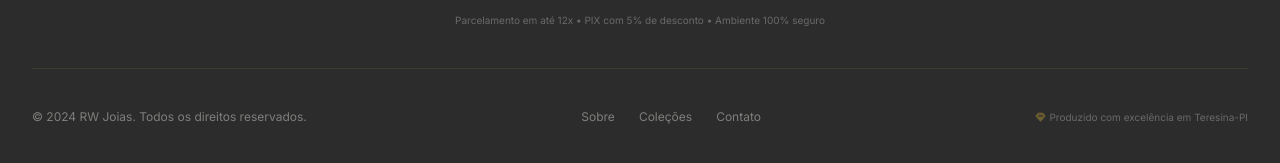
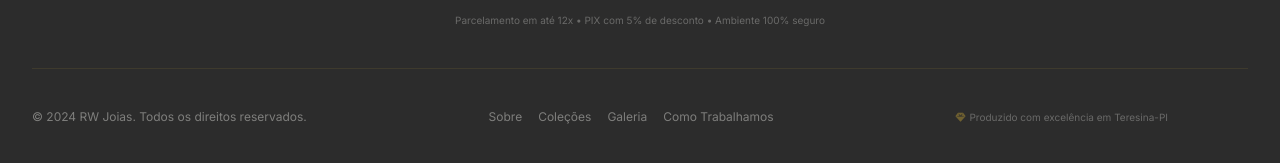
Before and after one commit to dgilmourcode/rwjoias, a website built with Vite: page index.html in a window 1280 px wide. Shown: the part 6052-6215 px from the top of the page. Built offline with nearby package versions, Linux system fonts and the light colour scheme; a web font is replaced by a local one.

Commit message:
feat: ajuste do nav e footer

```diff
--- a/index.html
+++ b/index.html
@@ -769,8 +769,8 @@
         </p>
       </div>
 
-      <!-- Bottom: Copyright + Links -->
-      <div class="flex flex-col md:flex-row justify-between items-center gap-4 text-center md:text-left">
+      <!-- Bottom: Copyright + Links - CORRIGIDO MOBILE -->
+      <div class="flex flex-col md:flex-row justify-center md:justify-between items-center gap-4 text-center">
 
         <!-- Copyright -->
         <p class="text-cream/40 text-xs">
@@ -778,18 +778,20 @@
         </p>
 
         <!-- Quick Links -->
-        <div class="flex items-center gap-6 text-xs">
+        <div class="flex flex-wrap justify-center items-center gap-4 text-xs">
           <a href="#sobre" class="text-cream/40 hover:text-gold transition-colors">Sobre</a>
           <a href="#colecoes" class="text-cream/40 hover:text-gold transition-colors">Coleções</a>
-          <a href="#contato" class="text-cream/40 hover:text-gold transition-colors">Contato</a>
+          <a href="#galeria" class="text-cream/40 hover:text-gold transition-colors">Galeria</a>
+          <a href="#processo" class="text-cream/40 hover:text-gold transition-colors">Como Trabalhamos</a>
         </div>
 
         <!-- Crafted Badge -->
-        <p class="text-cream/30 text-[10px] flex items-center gap-1 pr-20 md:pr-0">
+        <p class="text-cream/30 text-[10px] flex items-center justify-center gap-1 md:justify-start md:pr-20">
           <i class="fas fa-gem text-gold/40"></i>
-          Produzido com excelência em Teresina-PI
+          <span>Produzido com excelência em Teresina-PI</span>
         </p>
       </div>
+
     </div>
   </footer>
 
```
Also changed, not shown: dist/assets/index-B5U5fzWb.js (deleted), dist/assets/index-Czwfi4B7.css (added), dist/assets/index-HHju0nOB.js (added), dist/assets/index-l4vFNmi4.css (deleted), dist/assets/rwjoias-photo-ceo-ChmLyYD3.jpg (deleted), dist/index.html.
